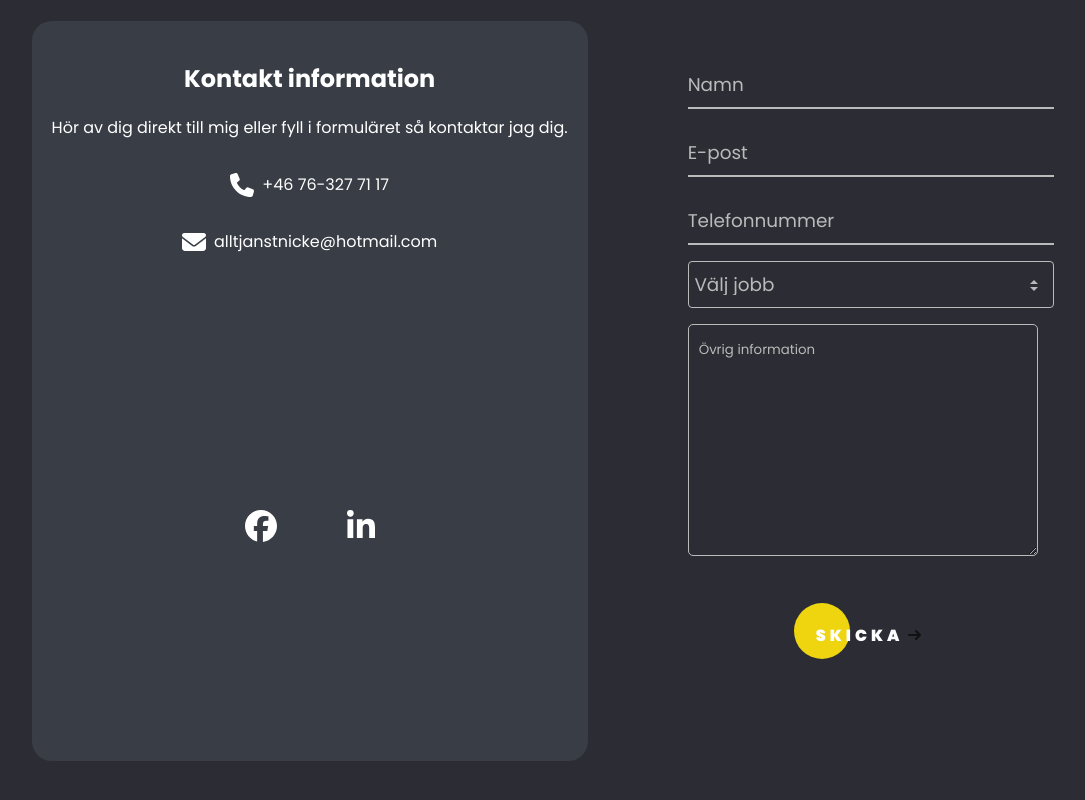
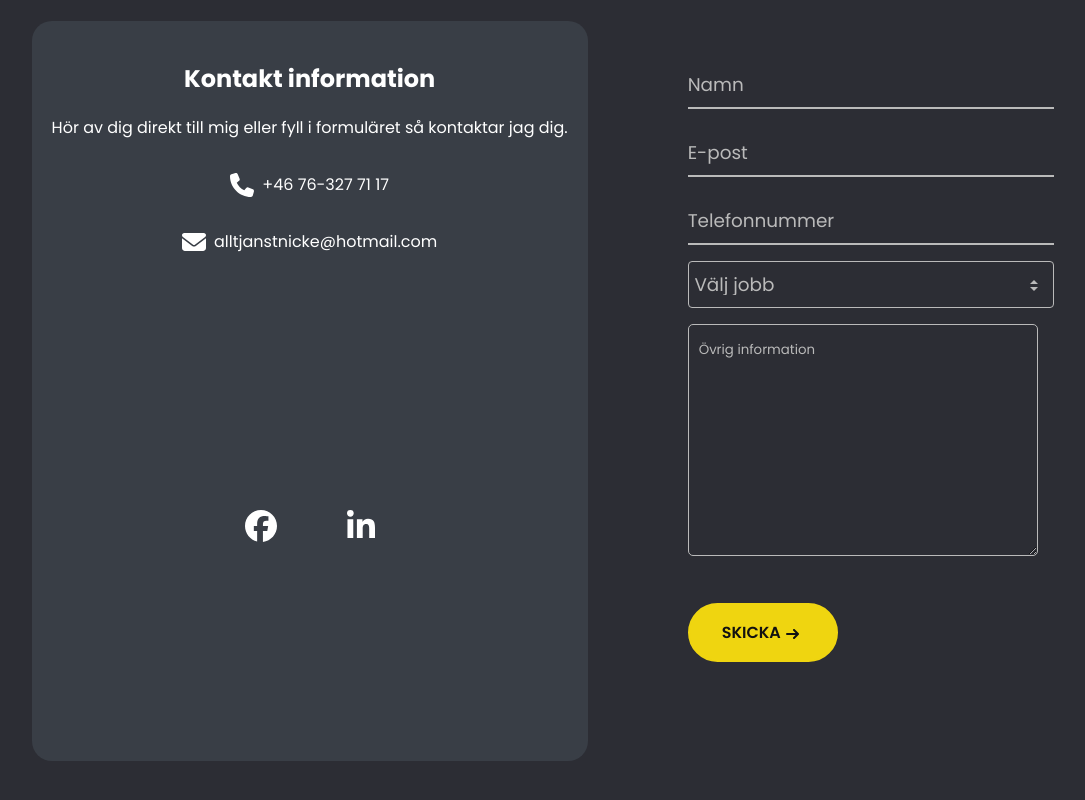
Before and after one commit to skinksteek/nickesalltjanst, a React (Create React App) app: page /kontakt in a window 1280 px wide. Shown: the part 978-1778 px from the top of the page, without its empty margins (87-1172 px from the left). Built offline with nearby package versions, Linux system fonts and the light colour scheme.

Commit message:
big progress on contact form

```diff
--- a/package.json
+++ b/package.json
@@ -15,6 +15,7 @@
     "@testing-library/jest-dom": "^5.17.0",
     "@testing-library/react": "^13.4.0",
     "@testing-library/user-event": "^13.5.0",
+    "emailjs-com": "^3.2.0",
     "prop-types": "^15.8.1",
     "react": "^18.2.0",
     "react-dom": "^18.2.0",
--- a/src/assets/styles/button.css
+++ b/src/assets/styles/button.css
@@ -6,34 +6,44 @@ a {
 
 .button {
   position: relative;
-  margin: auto;
-  padding: 19px 22px;
-  transition: all 0.2s ease;
+  display: inline-block;
+  padding: 15px 32px;
+  font-size: 16px;
+  font-weight: 600;
+  text-align: center;
+  text-transform: uppercase;
+  background-color: var(--yellow); /* Use your theme color */
+  color: #111; /* Text color */
+  border: 2px solid var(--yellow); /* Border color */
+  border-radius: 30px;
+  overflow: hidden;
+  transition: all 0.3s ease;
 }
+
+.button span {
+  position: relative;
+  z-index: 1;
+}
+
 .button:before {
   content: "";
   position: absolute;
-  top: 0;
-  left: 0;
-  display: block;
-  border-radius: 28px;
-  background: var(--yellow);
-  width: 56px;
-  height: 56px;
-  transition: all 0.3s ease;
+  top: 50%;
+  left: 50%;
+  transform: translate(-50%, -50%);
+  width: 100%;
+  height: 0;
+  background-color: rgba(255, 255, 255, 0.5); /* Overlay color */
+  transition: height 0.3s ease;
 }
-.button span {
-  position: relative;
-  font-size: 16px;
-  line-height: 18px;
-  font-weight: 900;
-  letter-spacing: 0.25em;
-  text-transform: uppercase;
-  vertical-align: middle;
+
+.button:hover:before {
+  height: 100%;
 }
+
 .button svg {
   position: relative;
-  top: 0;
+  top: 1px;
   margin-left: 10px;
   fill: none;
   stroke-linecap: round;
@@ -43,13 +53,11 @@ a {
   transform: translateX(-5px);
   transition: all 0.3s ease;
 }
-.button:hover:before {
-  width: 100%;
-  background: var(--yellow);
-}
+
 .button:hover svg {
   transform: translateX(0);
 }
+
 .button:active {
-  transform: scale(0.96);
+  transform: scale(0.95);
 }
--- a/src/assets/styles/contact/form.css
+++ b/src/assets/styles/contact/form.css
@@ -143,3 +143,8 @@ textarea {
     color: var(--verylightgrey);
   }
 }
+.error-message {
+  color: red;
+  font-size: 14px; /* Justera storleken efter behov */
+  margin-top: 5px; /* Justera avståndet efter behov */
+}
--- a/src/components/Inputs.js
+++ b/src/components/Inputs.js
@@ -1,20 +1,101 @@
-import React from "react";
+import React, { useState } from "react";
+import emailjs from "emailjs-com";
 import "../assets/styles/contact/form.css";
 import Button from "./Button";
+import { useNavigate } from "react-router-dom";
 
 const Inputs = () => {
-  const handleClick = () => {
-    alert("Button clicked!");
+  const [formData, setFormData] = useState({
+    name: "",
+    email: "",
+    phone: "",
+    job: "",
+    message: "",
+  });
+
+  const [formValid, setFormValid] = useState(false); // State to track form validation
+  const [phoneError, setPhoneError] = useState(""); // State for phone number error message
+  const navigate = useNavigate();
+
+  // Function to handle changes in form fields
+  const handleChange = (e) => {
+    const { name, value } = e.target;
+    setFormData({
+      ...formData,
+      [name]: value,
+    });
+
+    // Validate form fields
+    const {
+      name: newName,
+      email,
+      phone,
+      job,
+      message,
+    } = {
+      ...formData,
+      [name]: value,
+    };
+    const isValid = newName && email && phone && job && message;
+    setFormValid(isValid);
+
+    // Validate phone number format
+    if (name === "phone") {
+      const isValidPhone = /^[0-9]*$/.test(value);
+      if (!isValidPhone) {
+        setPhoneError("Du kan enbart skriva siffror.");
+      } else {
+        setPhoneError("");
+      }
+    }
   };
+
+  // Function to handle form submission
+  const handleClick = (e) => {
+    e.preventDefault();
+
+    // Check if phone number contains only numbers
+    const isValidPhone = /^[0-9]*$/.test(formData.phone);
+
+    // If form is valid, proceed with sending email
+    if (formValid && isValidPhone) {
+      emailjs
+        .send(
+          "service_2nhe6td",
+          "template_zcutb97",
+          formData,
+          "owyZe8DIW9vnuATzf"
+        )
+        .then(
+          () => {
+            alert("Meddelande skickat!");
+            navigate("/"); // Redirect to the home page
+          },
+          () => {
+            alert(
+              "Skicka meddelande misslyckades, fyllde du i allt du skulle?"
+            );
+          }
+        );
+    } else {
+      if (!isValidPhone) {
+        setPhoneError("Du kan enbart skriva siffror.");
+      }
+      alert("Fyll i alla obligatoriska fält innan du skickar formuläret.");
+    }
+  };
+
   return (
     <form>
       <div className="form__group field">
         <input
-          type="input"
+          type="text"
           className="form__field"
-          placeholder="Name"
+          placeholder="Namn"
           name="name"
           id="name"
+          value={formData.name}
+          onChange={handleChange}
           required
         />
         <label htmlFor="name" className="form__label">
@@ -23,66 +104,87 @@ const Inputs = () => {
       </div>
       <div className="form__group field">
         <input
-          type="input"
+          type="email"
           className="form__field"
           placeholder="E-post"
-          name="E-post"
-          id="E-post"
+          name="email"
+          id="email"
+          value={formData.email}
+          onChange={handleChange}
           required
         />
-        <label htmlFor="E-post" className="form__label">
+        <label htmlFor="email" className="form__label">
           E-post
         </label>
       </div>
       <div className="form__group field">
         <input
-          type="input"
+          type="tel"
           className="form__field"
           placeholder="Telefonnummer"
-          name="Telefonnummer"
-          id="Telefonnummer"
+          name="phone"
+          id="phone"
+          value={formData.phone}
+          onChange={handleChange}
+          pattern="[0-9]*" // Accepts only numeric input
           required
+          title="Du kan enbart skriva siffror." // Error message for invalid input
         />
-        <label htmlFor="Telefonnummer" className="form__label">
+        {phoneError && <p className="error-message">{phoneError}</p>}
+        <label htmlFor="phone" className="form__label">
           Telefonnummer
         </label>
       </div>
       <div className="options-wrapper">
         <div className="custom-select">
-          <select name="jobb" id="lang">
-            <option className="option-color" value="select">
+          <select
+            name="job"
+            id="lang"
+            value={formData.job}
+            onChange={handleChange}
+            required
+          >
+            <option className="option-color" value="">
               Välj jobb
             </option>
-            <option className="option-color" value="javascript">
+            <option className="option-color" value="Dränering">
               Dränering
             </option>
-            <option className="option-color" value="php">
+            <option className="option-color" value="Asfalt">
               Asfalt
             </option>
-            <option className="option-color" value="java">
+            <option className="option-color" value="Grus">
               Grus
             </option>
-            <option className="option-color" value="golang">
+            <option className="option-color" value="Gräs">
               Gräs
             </option>
-            <option className="option-color" value="python">
+            <option className="option-color" value="Bus">
               Bus
             </option>
-            <option className="option-color" value="c#">
+            <option className="option-color" value="Fräs">
               Fräs
             </option>
-            <option className="option-color" value="C++">
+            <option className="option-color" value="Plast">
               Plast
             </option>
-            <option className="option-color" value="erlang">
+            <option className="option-color" value="Snus">
               Snus
             </option>
           </select>
         </div>
-        <textarea placeholder="Övrig information" cols="50" rows="10" />
+        <textarea
+          placeholder="Övrig information"
+          cols="50"
+          rows="10"
+          name="message"
+          value={formData.message}
+          onChange={handleChange}
+          required
+        />
       </div>
       <div className="button-holder">
-        <Button text="Skicka" onClick={handleClick} />
+        <Button text="Skicka" onClick={handleClick} disabled={!formValid} />
       </div>
     </form>
   );
```
Also changed, not shown: 1 other file (tests, documents, lock files or other folders).
